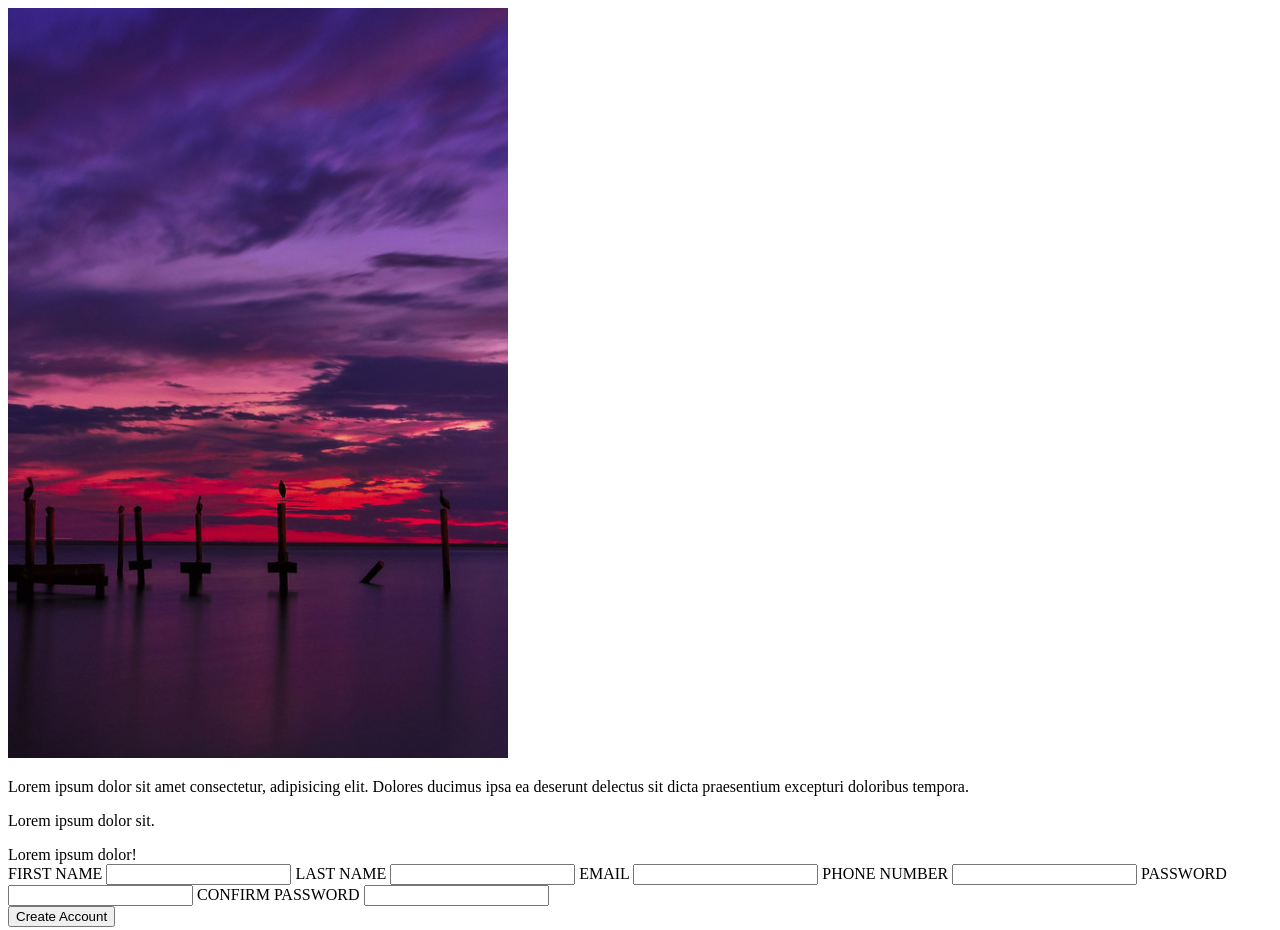
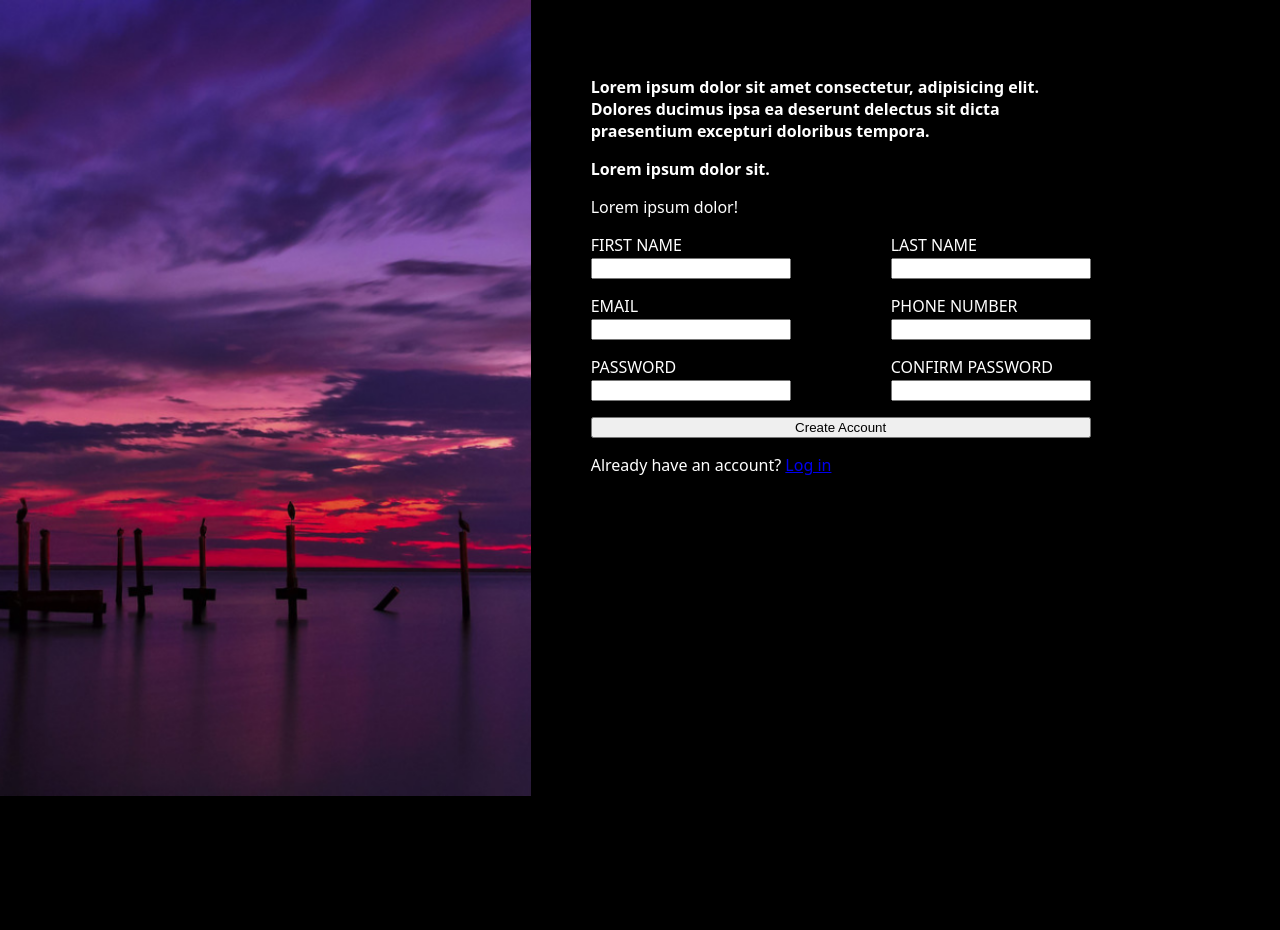
Before and after one commit to AFaraazK/Sign-Up-Form, a plain HTML site: page index.html in a window 1280 px wide. Shown: the top 930 px of the page. After the commit the page ends 801 px from the top, so only its background shows below. Drawn offline with Linux system fonts and the light colour scheme.

Commit message:
Base CSS form layout

```diff
--- a/index.html
+++ b/index.html
@@ -22,19 +22,23 @@
             <label class="formOpen">Lorem ipsum dolor!</label>
             <br>
             <div class="inputFields">
+                <div class="left">
                     <label for="firstName">FIRST NAME</label>
                     <input type="text" name="firstName" id="firstName">
+                    <label for="email">EMAIL</label>
+                    <input type="email" name="email" id="email">
+                    <label for="password">PASSWORD</label>
+                    <input type="password" name="password" id="password">
+                </div>
+
+                <div class="right">
                     <label for="lastName">LAST NAME</label>
                     <input type="text" name="lastName" id="lastName">
-                <label for="email">EMAIL</label>
-                <input type="email" name="email" id="email">
                     <label for="number">PHONE NUMBER</label>
                     <input type="tel" name="number" id="number">
-
-                <label for="password">PASSWORD</label>
-                <input type="password" name="password" id="password">
                     <label for="confirm">CONFIRM PASSWORD</label>
                     <input type="password" name="confirm" id="confirm">
+                </div>
             </div>
         </form>
 
--- a/style.css
+++ b/style.css
@@ -0,0 +1,43 @@
+*{
+    box-sizing: border-box;
+}
+body{
+    background:black;
+    color:white;
+    display:flex;
+    padding: 0;
+    margin: 0;
+    font-family: system-ui, -apple-system, BlinkMacSystemFont, 'Segoe UI', Roboto, Oxygen, Ubuntu, Cantarell, 'Open Sans', 'Helvetica Neue', sans-serif;
+}
+
+img{
+    height: calc(100vh - 4px);
+}
+
+.formSection{
+    display: flex;
+    flex-direction: column;
+    padding: 48px;
+    margin:12px;
+}
+.introText{
+    max-width: 500px;
+    font-weight: bold;
+}
+.hookText{
+    font-weight: bold;
+    margin-top: 0px;
+}
+
+.inputFields{
+    display: flex;
+    justify-content: space-between;
+    margin-top: 16px;
+}
+.left,.right{
+    width: 200px;
+}
+input{
+    width: 100%;
+    margin-bottom: 16px;
+}
```
Lines whose indentation alone changed are shown as unchanged.
